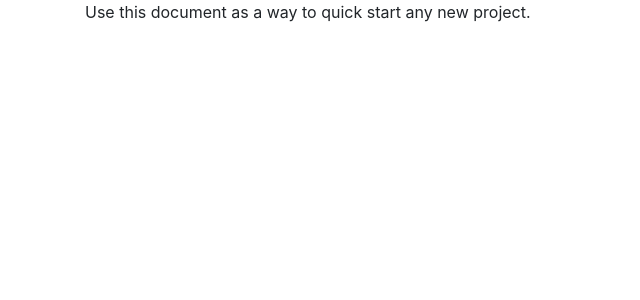
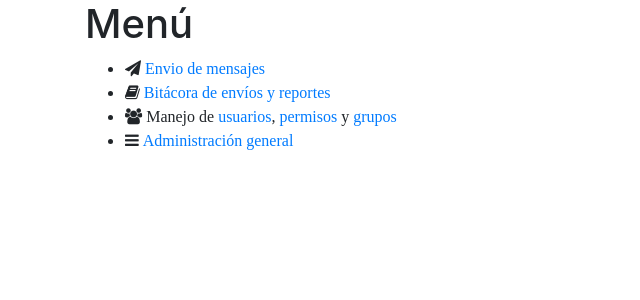
Before and after one commit to javierwilson/cacaosms, a Django app: page / in a window 1280 px wide. Shown: the part 56-356 px from the top of the page, without its empty margins (0-640 px from the left). Run offline with Django 3.2, Linux system fonts and the light colour scheme; parts of the project's set-up code (start-up, migrations or seed data) failed here and were passed over; some libraries are stand-ins or nearby versions.

Commit message:
agrega portada

```diff
--- a/cacaosms/templates/base.html
+++ b/cacaosms/templates/base.html
@@ -18,7 +18,7 @@
     <link rel="stylesheet" href="https://maxcdn.bootstrapcdn.com/bootstrap/4.0.0-alpha.4/css/bootstrap.min.css" integrity="sha384-2hfp1SzUoho7/TsGGGDaFdsuuDL0LX2hnUp6VkX3CUQ2K4K+xjboZdsXyp4oUHZj" crossorigin="anonymous">
 
     <!-- Your stuff: Third-party CSS libraries go here -->
-
+    <link rel="stylesheet" href="https://maxcdn.bootstrapcdn.com/font-awesome/4.7.0/css/font-awesome.min.css">
     <!-- This file stores project-specific CSS -->
     <link href="{% static 'css/project.css' %}" rel="stylesheet">
 
--- a/cacaosms/templates/pages/home.html
+++ b/cacaosms/templates/pages/home.html
@@ -1 +1,20 @@
 {% extends "base.html" %}
+
+{% block content %}
+<h1>Menú</h1>
+<ul>
+
+<li><i class="fa fa-paper-plane" aria-hidden="true">
+<a href="/admin/cacaosms/envios/add">Envio de mensajes</a></i></li>
+
+<li><i class="fa fa-book" aria-hidden="true">
+<a href="/admin/cacaosms/bitacora/">Bitácora de envíos y reportes</a></i></li>
+
+<li><i class="fa fa-users" aria-hidden="true">
+Manejo de <a href="/admin/users/user/">usuarios</a>, <a href="/admin/cacaosms/permisos/">permisos</a> y <a href="/admin/cacaosms/grupo/">grupos</a></i></li>
+
+<li><i class="fa fa-bars" aria-hidden="true">
+<a href="/admin">Administración general</a></i></li>
+
+</ul>
+{% endblock content %}
```
